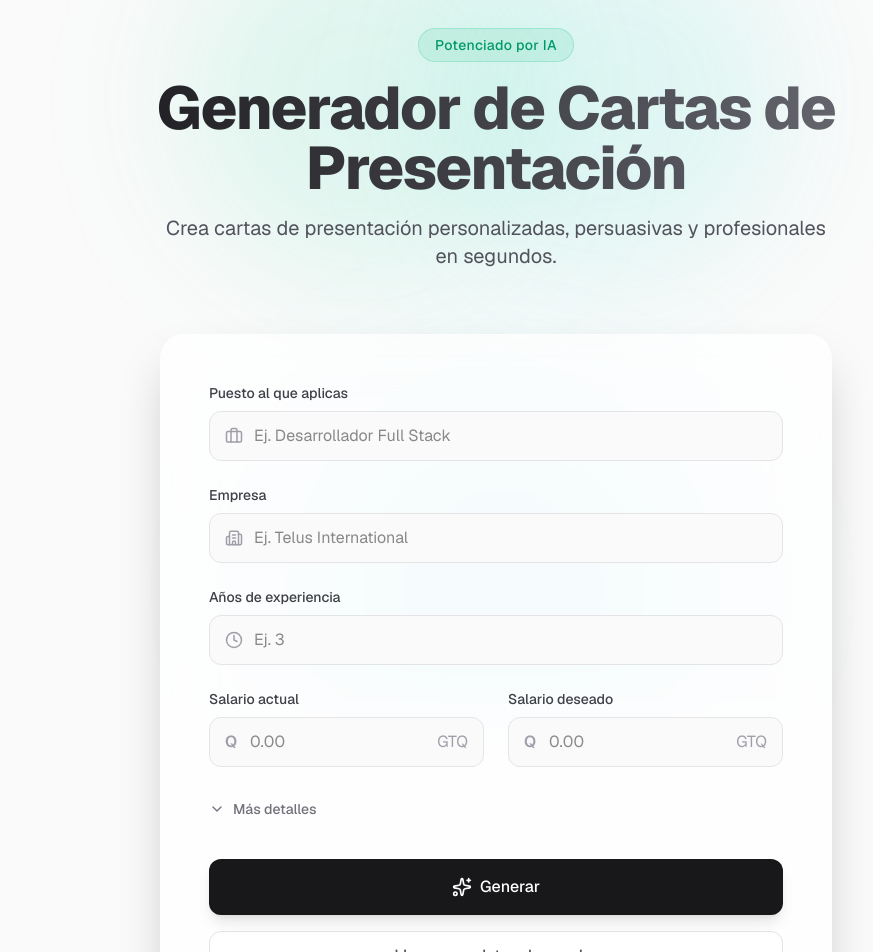
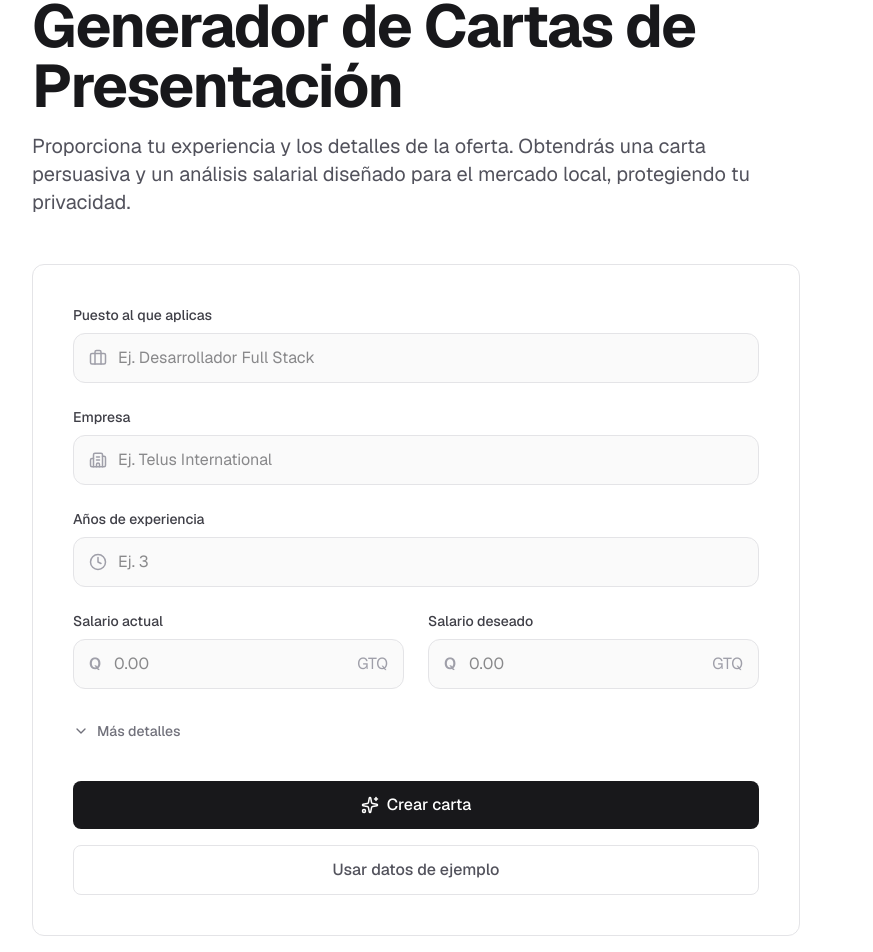
Before and after one commit to cuprumbot/cover-letter-local, a Next.js app: page / in a window 1280 px wide. Shown: the part 100-1052 px from the top of the page, without its empty margins (144-1017 px from the left). Built offline with nearby package versions, Linux system fonts and the light colour scheme.

Commit message:
style(ui): clean up UI aesthetics and improve layout width

```diff
--- a/src/app/globals.css
+++ b/src/app/globals.css
@@ -22,30 +22,3 @@ body {
   background: var(--background);
   font-family: Arial, Helvetica, sans-serif;
 }
-
-@layer utilities {
-  .animate-blob {
-    animation: blob 7s infinite;
-  }
-  .animation-delay-2000 {
-    animation-delay: 2s;
-  }
-  .animation-delay-4000 {
-    animation-delay: 4s;
-  }
-}
-
-@keyframes blob {
-  0% {
-    transform: translate(0px, 0px) scale(1);
-  }
-  33% {
-    transform: translate(30px, -50px) scale(1.1);
-  }
-  66% {
-    transform: translate(-20px, 20px) scale(0.9);
-  }
-  100% {
-    transform: translate(0px, 0px) scale(1);
-  }
-}
--- a/src/app/layout.tsx
+++ b/src/app/layout.tsx
@@ -13,8 +13,8 @@ const geistMono = Geist_Mono({
 });
 
 export const metadata: Metadata = {
-  title: "Create Next App",
-  description: "Generated by create next app",
+  title: "Generador de Cartas de Presentación",
+  description: "Crea cartas de presentación persuasivas con análisis salarial.",
 };
 
 export default function RootLayout({ children }: LayoutProps<"/">) {
--- a/src/app/page.tsx
+++ b/src/app/page.tsx
@@ -8,24 +8,14 @@ export default function Home() {
   const [resultsData, setResultsData] = useState<ResultsData | null>(null);
 
   return (
-    <div className="min-h-screen bg-zinc-50 dark:bg-zinc-950 text-zinc-900 dark:text-zinc-50 font-sans selection:bg-emerald-500/30">
-      {/* Premium Background Mesh */}
-      <div className="fixed inset-0 pointer-events-none overflow-hidden">
-        <div className="absolute top-0 left-1/4 w-96 h-96 bg-emerald-400/20 rounded-full mix-blend-multiply filter blur-3xl opacity-50 animate-blob" />
-        <div className="absolute top-0 right-1/4 w-96 h-96 bg-teal-400/20 rounded-full mix-blend-multiply filter blur-3xl opacity-50 animate-blob animation-delay-2000" />
-        <div className="absolute -bottom-32 left-1/3 w-96 h-96 bg-cyan-400/20 rounded-full mix-blend-multiply filter blur-3xl opacity-50 animate-blob animation-delay-4000" />
-      </div>
-
-      <main className="relative max-w-5xl mx-auto p-6 pt-20 pb-24 md:p-12 md:pt-32 z-10">
-        <div className="text-center mb-16 space-y-4">
-          <div className="inline-flex items-center justify-center px-4 py-1.5 mb-4 rounded-full border border-emerald-500/20 bg-emerald-500/10 text-emerald-600 dark:text-emerald-400 text-sm font-medium tracking-wide">
-            Potenciado por IA
-          </div>
-          <h1 className="text-4xl md:text-6xl font-extrabold tracking-tight text-transparent bg-clip-text bg-gradient-to-r from-zinc-900 to-zinc-500 dark:from-white dark:to-zinc-500">
+    <div className="min-h-screen bg-white dark:bg-[#0a0a0a] text-zinc-900 dark:text-zinc-50 font-sans selection:bg-zinc-200 dark:selection:bg-zinc-800">
+      <main className="relative max-w-5xl mx-auto p-6 pt-16 pb-24 md:p-12 md:pt-24 z-10">
+        <div className="mb-12 space-y-4">
+          <h1 className="text-4xl md:text-5xl lg:text-6xl font-bold tracking-tight text-zinc-900 dark:text-white">
             Generador de Cartas de Presentación
           </h1>
-          <p className="text-lg md:text-xl text-zinc-600 dark:text-zinc-400 max-w-2xl mx-auto">
-            Crea cartas de presentación personalizadas, persuasivas y profesionales en segundos.
+          <p className="text-lg md:text-xl text-zinc-600 dark:text-zinc-400 max-w-3xl">
+            Proporciona tu experiencia y los detalles de la oferta. Obtendrás una carta persuasiva y un análisis salarial diseñado para el mercado local, protegiendo tu privacidad.
           </p>
         </div>
 
--- a/src/components/CoverLetterForm.tsx
+++ b/src/components/CoverLetterForm.tsx
@@ -150,7 +150,7 @@ export default function CoverLetterForm({ onSubmitSuccess }: { onSubmitSuccess?:
   };
 
   return (
-    <div className="w-full max-w-2xl mx-auto backdrop-blur-xl bg-white/70 dark:bg-zinc-900/70 shadow-2xl rounded-3xl p-8 md:p-12 border border-white/20 dark:border-zinc-800/50 transition-all duration-300 hover:shadow-emerald-500/10">
+    <div className="w-full max-w-3xl border border-zinc-200 dark:border-zinc-800 bg-white dark:bg-[#0a0a0a] rounded-xl p-8 md:p-10">
       <form onSubmit={handleSubmit} className="space-y-6">
 
         {/* Job Title */}
@@ -404,21 +404,20 @@ export default function CoverLetterForm({ onSubmitSuccess }: { onSubmitSuccess?:
           <button
             type="submit"
             disabled={isLoading}
-            className={`w-full relative group overflow-hidden rounded-xl bg-zinc-900 dark:bg-white px-8 py-4 text-white dark:text-zinc-900 font-medium transition-all duration-300 shadow-lg ${isLoading ? 'opacity-70 cursor-not-allowed' : 'hover:scale-[1.02] active:scale-[0.98] hover:shadow-xl'}`}
+            className={`w-full rounded-lg bg-zinc-900 dark:bg-white px-8 py-3 text-white dark:text-zinc-900 font-medium transition-colors ${isLoading ? 'opacity-70 cursor-not-allowed' : 'hover:bg-zinc-800 dark:hover:bg-zinc-200'}`}
           >
-            {!isLoading && <div className="absolute inset-0 w-full h-full bg-gradient-to-r from-emerald-500 to-teal-400 opacity-0 group-hover:opacity-100 transition-opacity duration-300" />}
-            <div className="relative flex items-center justify-center gap-2">
-              <Sparkles size={20} className={isLoading ? "animate-spin" : "group-hover:animate-pulse"} />
-              <span>{isLoading ? "Generando..." : "Generar"}</span>
+            <div className="flex items-center justify-center gap-2">
+              <Sparkles size={18} className={isLoading ? "animate-spin" : ""} />
+              <span>{isLoading ? "Creando..." : "Crear carta"}</span>
             </div>
           </button>
 
           <button
             type="button"
             onClick={handleFillSample}
-            className="w-full py-3 px-8 rounded-xl border border-zinc-200 dark:border-zinc-800 bg-white/50 dark:bg-zinc-950/50 text-zinc-600 dark:text-zinc-400 font-medium hover:bg-zinc-50 dark:hover:bg-zinc-900 hover:text-zinc-900 dark:hover:text-zinc-100 transition-all duration-200 active:scale-[0.98]"
+            className="w-full py-3 px-8 rounded-lg border border-zinc-200 dark:border-zinc-800 bg-white dark:bg-[#0a0a0a] text-zinc-600 dark:text-zinc-400 font-medium hover:bg-zinc-50 dark:hover:bg-zinc-900 transition-colors"
           >
-            Llenar con datos de prueba
+            Usar datos de ejemplo
           </button>
         </div>
       </form>
```
Also changed, not shown: src/components/ResultsView.tsx (+22 -29 lines).
